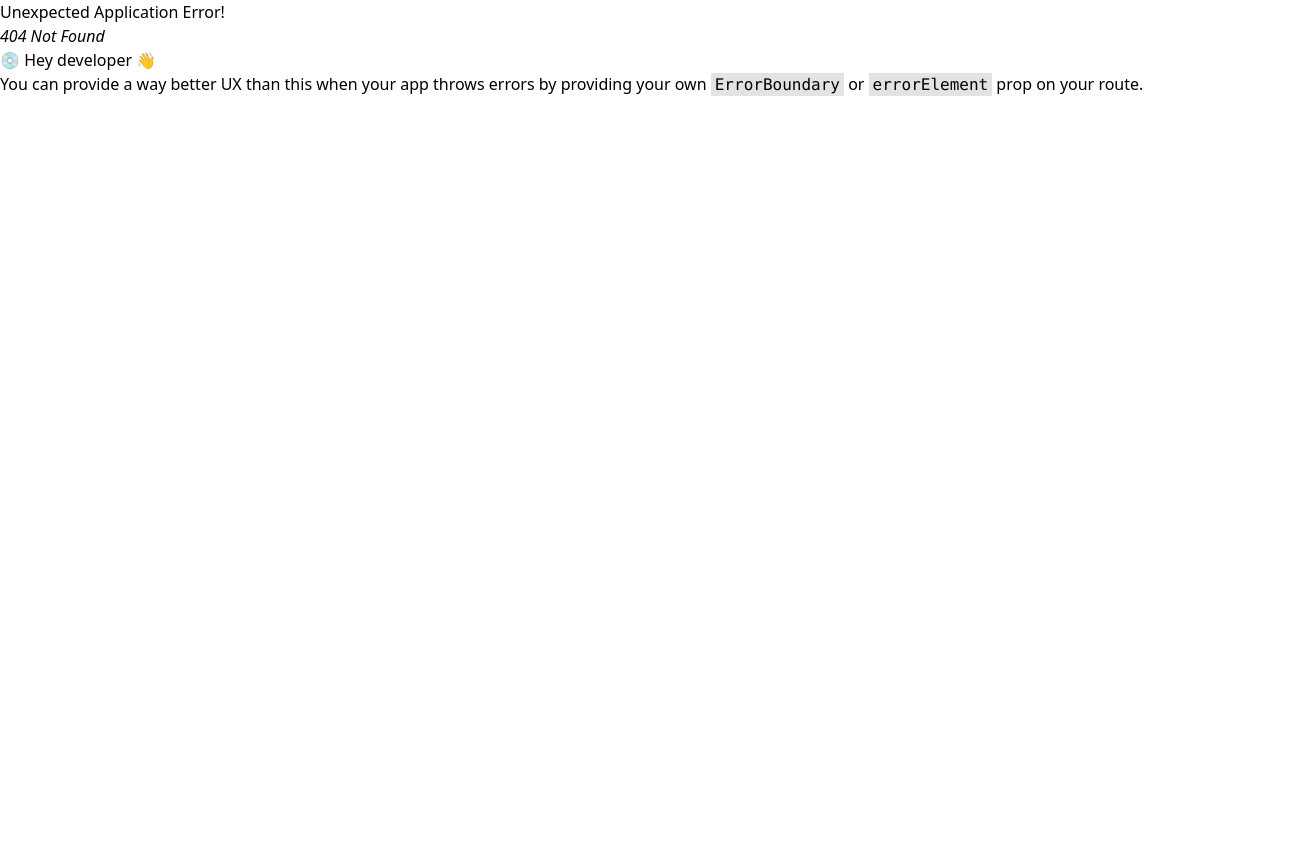
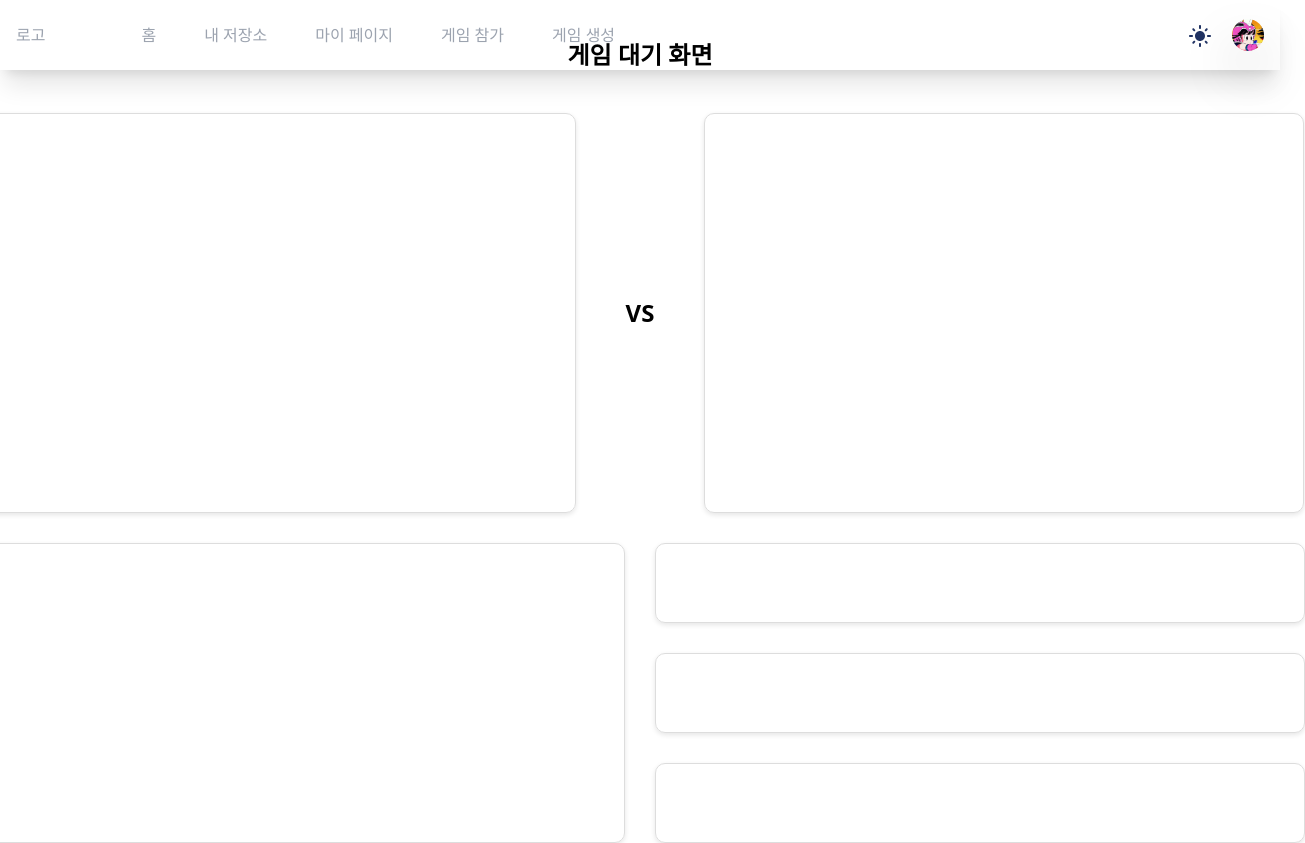
Before and after one commit to gooormmoon/algorithm-fighter-front, a React (Create React App) app: page /Wait in a window 1280 px wide. Before the commit this address had no page. Shown: the whole page, 1305 px wide, since content can reach past the window. Before the commit the page ends 800 px from the top, so only its background shows below. Built offline with nearby package versions, Linux system fonts and the light colour scheme.

Commit message:
Feat/Wait_Layout

```diff
--- /dev/null
+++ b/src/pages/MainPage/index.tsx
@@ -0,0 +1,29 @@
+import React from 'react';
+import { useNavigate } from 'react-router-dom';
+import './MainPage.scss';
+
+const MainPage: React.FC = () => {
+  const navigate = useNavigate();
+
+  return (
+    <form className="main-layout">
+      <div className="left-column">
+        <div className="box list">
+
+        </div>
+      </div>
+
+      <div className="right-column">
+        <div className="box chat">
+
+        </div>
+        <div className="box create">
+
+          {/* 아마도 버튼으로 해야 함 */}
+        </div>
+      </div>
+    </form>
+  );
+};
+
+export default MainPage;
--- /dev/null
+++ b/src/pages/Wait/Wait.scss
@@ -0,0 +1,66 @@
+.wait-layout {
+    display: flex;
+    flex-direction: column;
+    height: 100vh;
+    justify-content: center;
+    align-items: center;
+    gap: 30px;
+    padding-top: 10px;
+}
+
+.center-text {
+    display: flex;
+    align-items: center;
+    justify-content: center;
+    font-size: 24px;
+    font-weight: bold;
+    padding: 0 20px;
+}
+
+.title {
+    font-size: 24px;
+    font-weight: bold;
+    margin-bottom: 10px;
+}
+
+.top-row {
+    display: flex;
+    gap: 30px;
+    justify-content: center;
+}
+
+.bottom-row {
+    display: flex;
+    gap: 30px;
+    justify-content: center;
+}
+
+.bottom-right-column {
+    display: flex;
+    flex-direction: column;
+    gap: 30px;
+    justify-content: center;
+}
+
+.box {
+    // background-color: #ffffff;
+    border: 1px solid #ddd;
+    border-radius: 10px;
+    box-shadow: 0 2px 5px rgba(0, 0, 0, 0.1);
+}
+
+.top-left,
+.top-right {
+    width: 600px;
+    height: 400px;
+}
+
+.bottom-left {
+    width: 650px;
+    height: 300px;
+}
+
+.bottom-right {
+    width: 650px;
+    height: 80px;
+}
--- /dev/null
+++ b/src/pages/Wait/index.tsx
@@ -0,0 +1,28 @@
+import React from 'react';
+import { useNavigate } from 'react-router-dom';
+import './Wait.scss';
+
+const Wait: React.FC = () => {
+  const navigate = useNavigate();
+
+  return (
+    <main className="wait-layout">
+      <h1 className="title">게임 대기 화면</h1>
+      <div className="top-row">
+        <div className="box top-left"></div>
+        <div className="center-text">VS</div>
+        <div className="box top-right"></div>
+      </div>
+      <div className="bottom-row">
+        <div className="box bottom-left"></div>
+        <div className="bottom-right-column">
+          <div className="box bottom-right"></div>
+          <div className="box bottom-right"></div>
+          <div className="box bottom-right"></div>
+        </div>
+      </div>
+    </main>
+  );
+};
+
+export default Wait;
--- a/src/pages/index.tsx
+++ b/src/pages/index.tsx
@@ -6,3 +6,4 @@ export { default as GamePage } from "./Game";
 export { default as MyReposPage } from "./MyRepository";
 export { default as GameProblem } from "./Game/GameProblem";
 export { default as MyPageRead } from "./MyPage/MyPageRead";
+export { default as Wait } from "./Wait"
--- a/src/router/index.tsx
+++ b/src/router/index.tsx
@@ -13,6 +13,7 @@ import {
   GamePage,
   MyReposPage,
   MyPageUpdate,
+  Wait,
 } from "../pages";
 
 const router = (
@@ -23,6 +24,7 @@ const router = (
       <Route path="/myRepository" element={<MyReposPage />} />
       <Route path="/mypage" element={<MyPageRead />} />
       <Route path="/mypageUpdate" element={<MyPageUpdate />} />
+      <Route path="/Wait" element={<Wait />} />
     </Route>
 
     <Route path="/login" element={<LoginPage />} />
```
Also changed, not shown: 1 other file (tests, documents, lock files or other folders).
